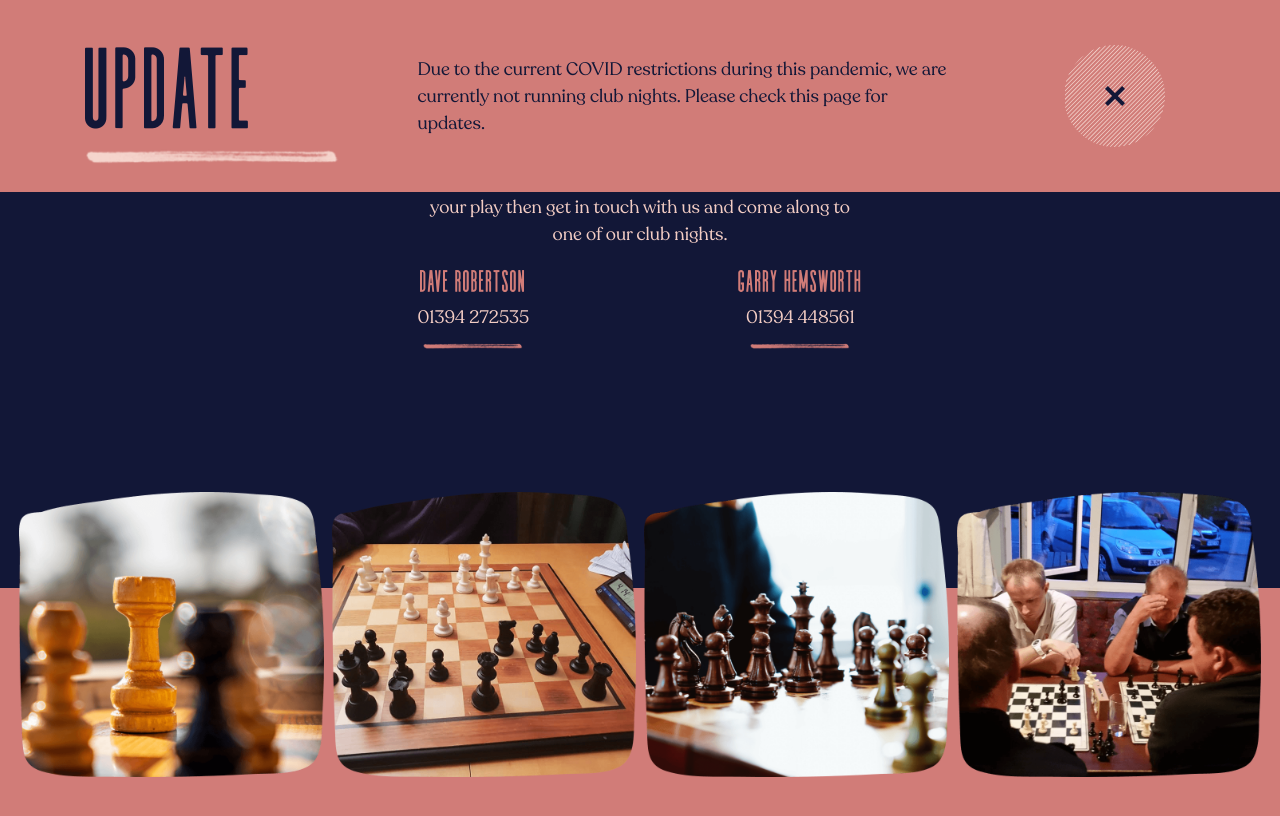
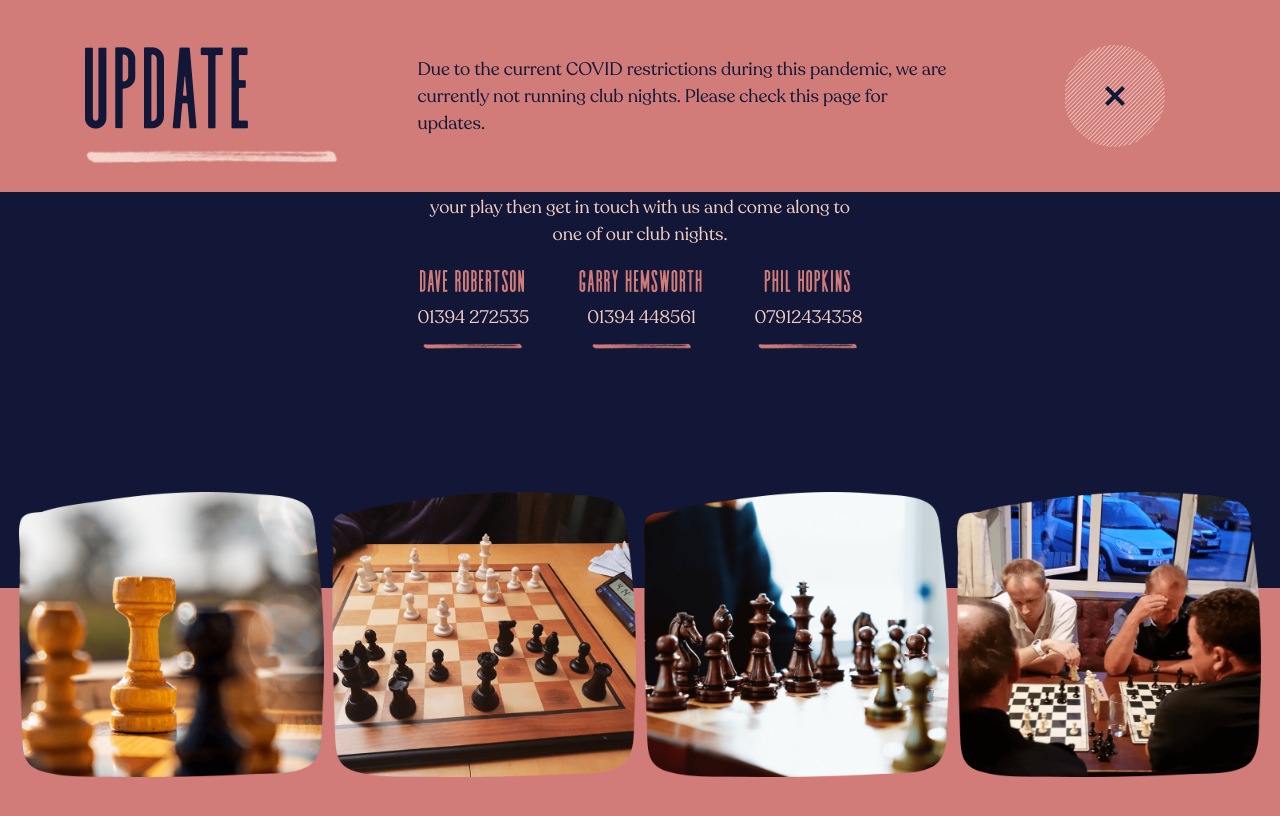
Before and after one commit to ifancyabroad/felixstowe-chess, a Jekyll site: the page built from index.html, in a window 1280 px wide and 900 px high, scrolled down 3862 px. Shown: the top 816 px of the window. Built offline with Jekyll 4.4.1, drawn with Linux system fonts in a browser that asks for light colours.

Commit message:
Add person to get in touch section

```diff
--- a/_includes/get-in-touch.html
+++ b/_includes/get-in-touch.html
@@ -22,6 +22,13 @@
               <img class="img-fluid" src="{{ 'assets/images/divider_dark.png' | relative_url }}" alt="Divider">
             </div>
           </div>
+          <div>
+            <h5 class="text-primary">PHIL HOPKINS</h5>
+            <p class="text-light mb-0">07912434358</p>
+            <div class="divider">
+              <img class="img-fluid" src="{{ 'assets/images/divider_dark.png' | relative_url }}" alt="Divider">
+            </div>
+          </div>
         </div>
       </div>
     </div>
```
